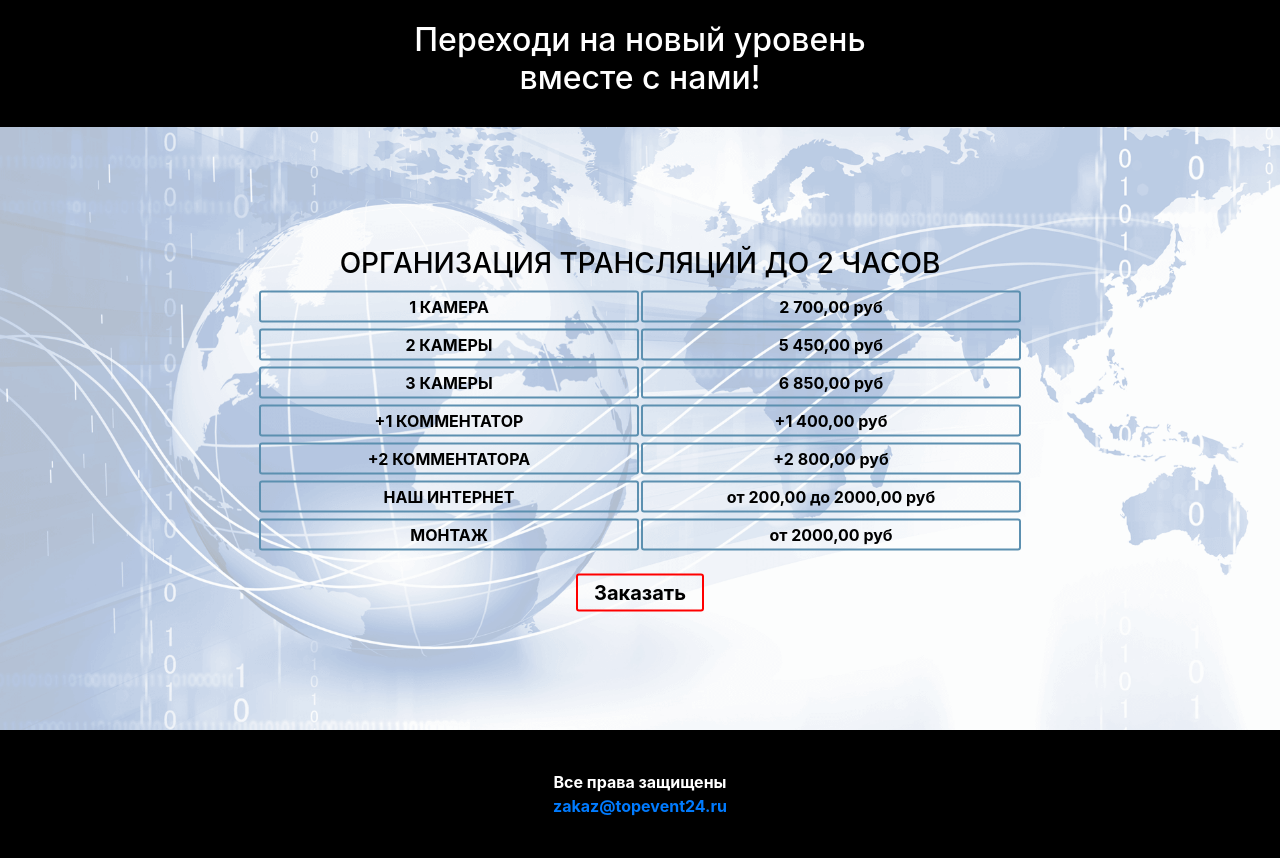
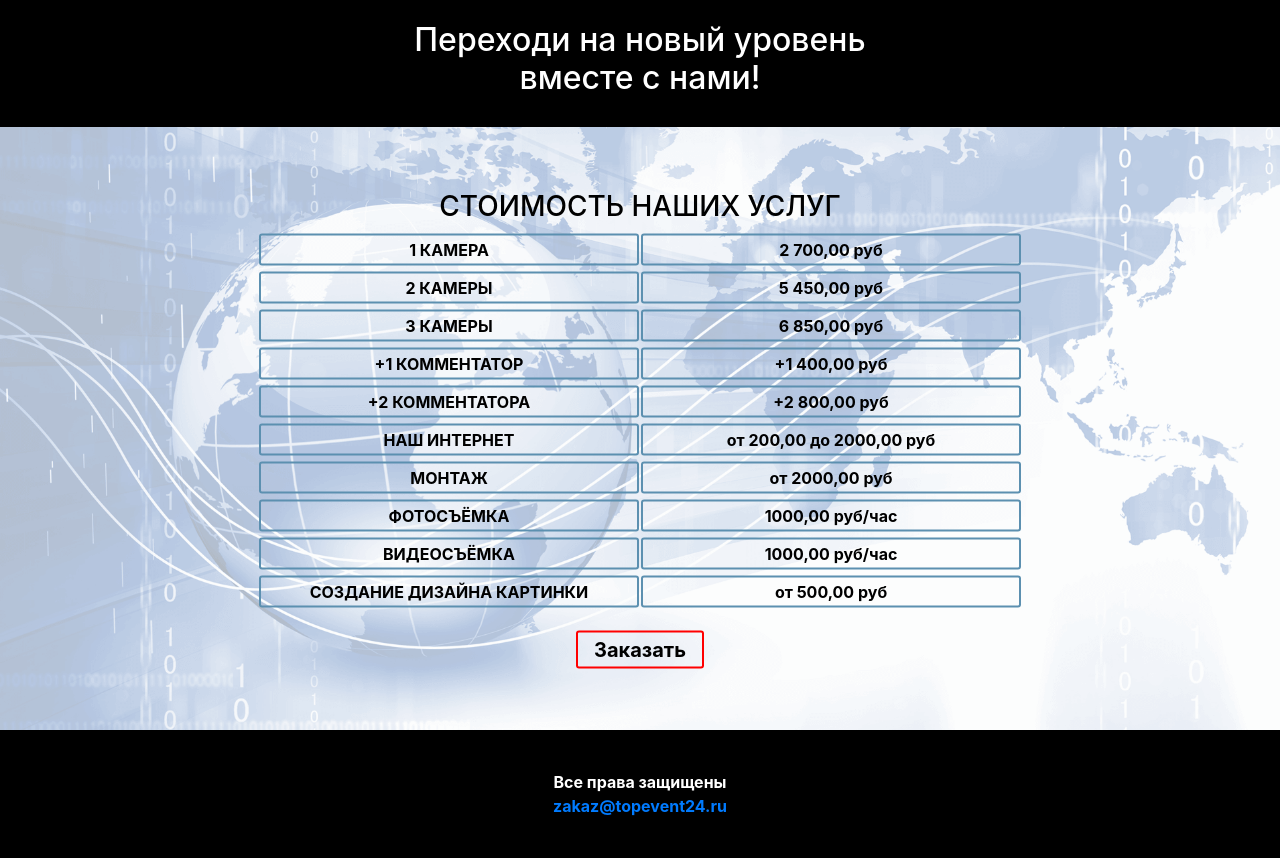
Before and after one commit to afrolovskiy/event-streaming, a Django app: template landing/templates/index.html in a window 1280 px wide. Shown: the part 512-1370 px from the top of the page. Run offline with Django 3.2, Linux system fonts and the light colour scheme; the template is opened without the code that fills it, so the values that code supplies are empty; some libraries are stand-ins or nearby versions.

Commit message:
Add more prices

```diff
--- a/landing/templates/index.html
+++ b/landing/templates/index.html
@@ -35,7 +35,7 @@
         <div class="price">
             <img class="price-background" src="{% static 'images/price.jpg' %}" />
             <div class="container price-content">
-                <h3 class="price-title">Организация трансляций до 2 часов</h3>
+                <h3 class="price-title">Стоимость наших услуг</h3>
                 <div class="row justify-content-md-center price-item-group">
                     <div class="col col-md-4 price-item price-name">1 камера</div>
                     <div class="col col-md-4 price-item">2 700,00 руб</div>
@@ -63,6 +63,18 @@
                 <div class="row justify-content-md-center price-item-group">
                     <div class="col col-md-4 price-item price-name">монтаж</div>
                     <div class="col col-md-4 price-item">от 2000,00 руб</div>
+                </div>
+                <div class="row justify-content-md-center price-item-group">
+                    <div class="col col-md-4 price-item price-name">фотосъёмка</div>
+                    <div class="col col-md-4 price-item">1000,00 руб/час</div>
+                </div>
+                <div class="row justify-content-md-center price-item-group">
+                    <div class="col col-md-4 price-item price-name">видеосъёмка</div>
+                    <div class="col col-md-4 price-item">1000,00 руб/час</div>
+                </div>
+                <div class="row justify-content-md-center price-item-group">
+                    <div class="col col-md-4 price-item price-name">создание дизайна картинки</div>
+                    <div class="col col-md-4 price-item">от 500,00 руб</div>
                 </div>
                 <button type="button" class="btn btn-lg order-button" data-toggle="modal" data-target="#order-modal" >Заказать</button>
             </div>
```
